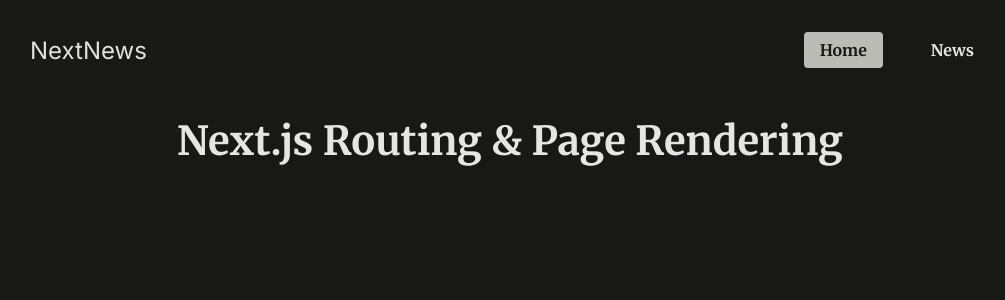
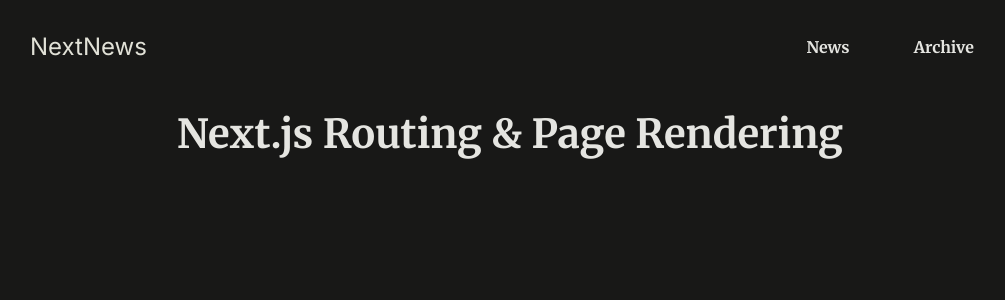
Before and after one commit to ElizabethVlasenko/react-news, a Next.js app: page / in a window 1280 px wide. Shown: the top 300 px of the page, without its empty margins (130-1135 px from the left). Built offline with nearby package versions, Linux system fonts and the light colour scheme.

Commit message:
Refactor the Main header component

```diff
--- a/app/_components/MainHeader.jsx
+++ b/app/_components/MainHeader.jsx
@@ -1,10 +1,7 @@
-"use client";
 import Link from "next/link";
-import { usePathname } from "next/navigation";
+import NavLink from "./NavLink";
 
 function MainHeader() {
-  const path = usePathname();
-
   return (
     <header id="main-header">
       <div id="logo">
@@ -12,15 +9,12 @@
       </div>
       <nav>
         <ul>
-          <Link href="/" className={path === "/" ? "active" : ""}>
-            Home
-          </Link>
-          <Link
-            href="/news"
-            className={path.startsWith("/news") ? `active` : null}
-          >
-            News
-          </Link>
+          <li>
+            <NavLink href="/news">News</NavLink>
+          </li>
+          <li>
+            <NavLink href="/archive">Archive</NavLink>
+          </li>
         </ul>
       </nav>
     </header>
--- /dev/null
+++ b/app/_components/NavLink.jsx
@@ -0,0 +1,16 @@
+"use client";
+
+import Link from "next/link";
+import { usePathname } from "next/navigation";
+
+function NavLink({ href, children }) {
+  const path = usePathname();
+
+  return (
+    <Link href={href} className={path.startsWith(href) ? `active` : undefined}>
+      {children}
+    </Link>
+  );
+}
+
+export default NavLink;
```
